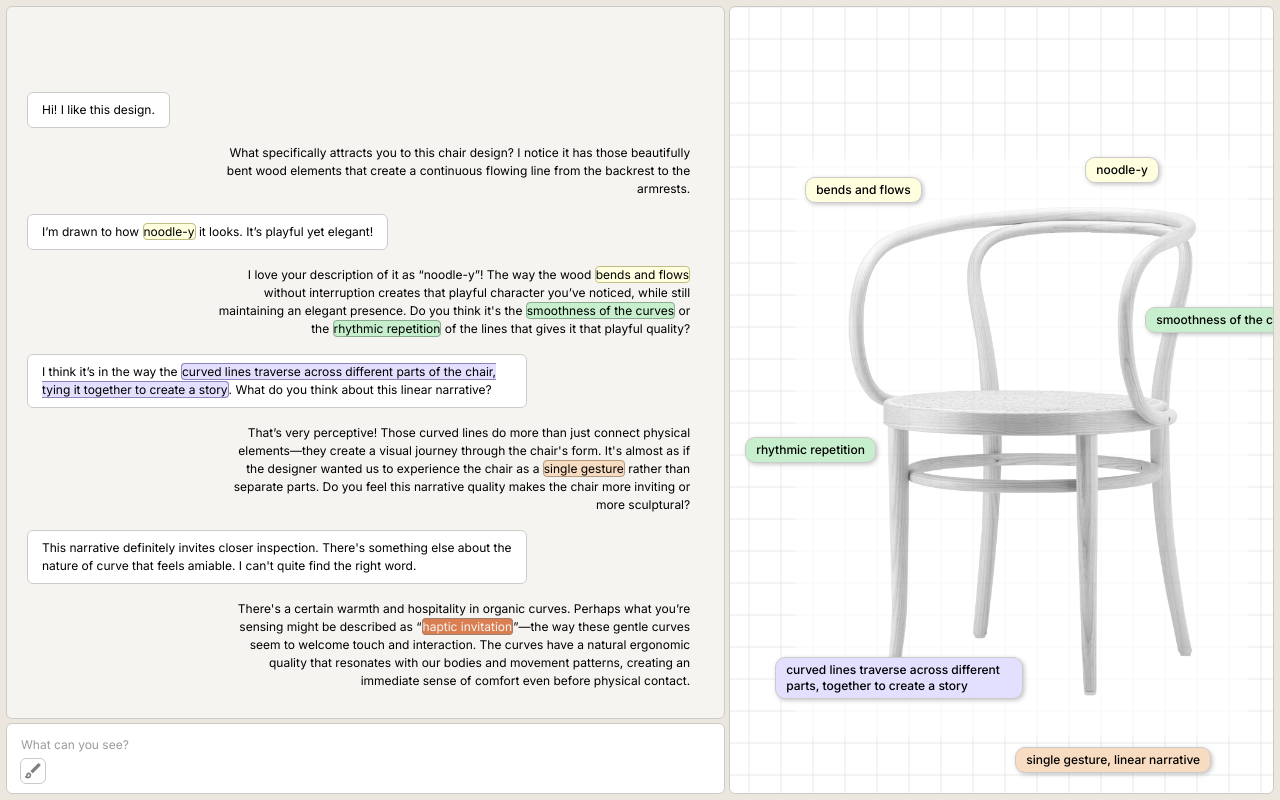
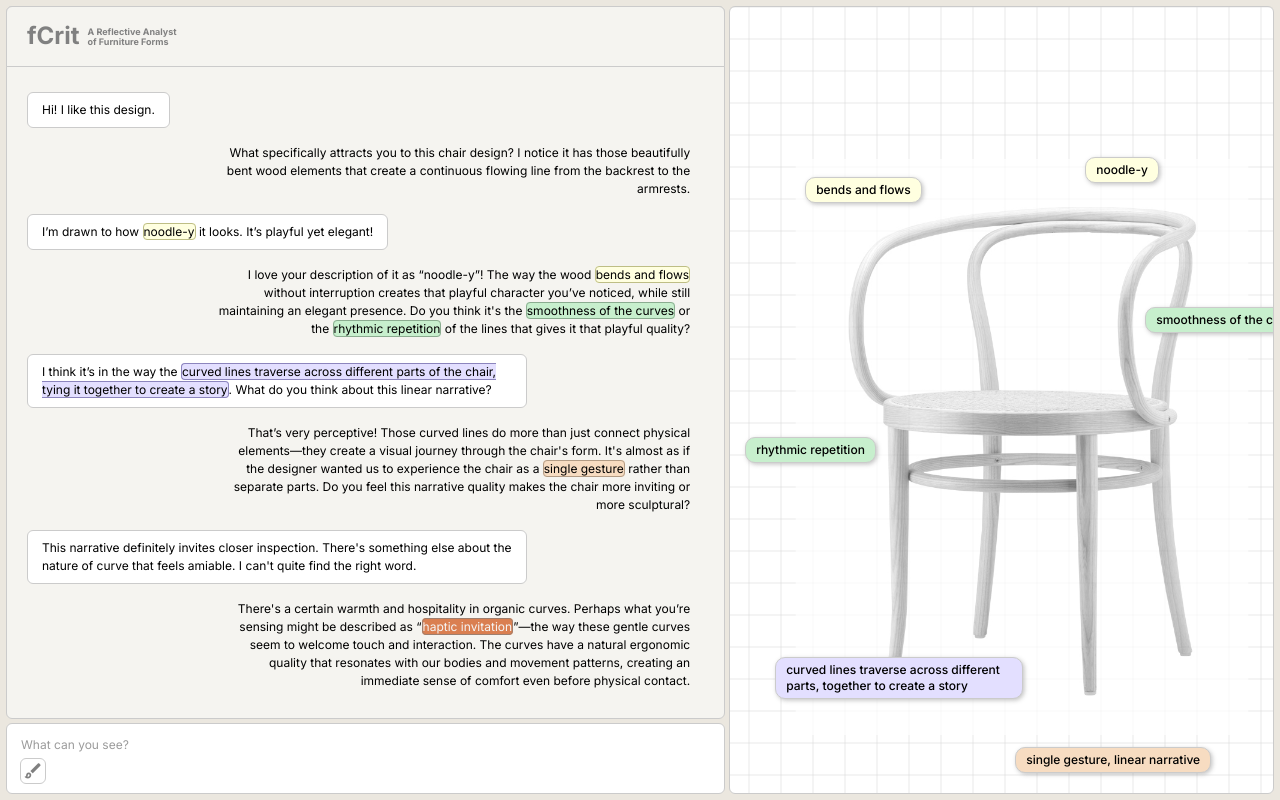
Before and after one commit to ok-val/fCrit-interfaceMockup-2026, a website built with Vite: page index.html in a window 1280 px wide. Built offline with nearby package versions, Linux system fonts and the light colour scheme.

Commit message:
Add fCrit logo

```diff
--- a/index.html
+++ b/index.html
@@ -20,6 +20,10 @@
 <body>
     <main>
         <section aria-label="Conversation space" id="canvas--conversation">
+            <header>
+                <h1>fCrit</h1>
+                <h4>A Reflective Analyst of Furniture Forms</h4>
+            </header>
             <menu class="color-picker" hidden>
                 <h5></h5>
                 <div class="color-picker--swatch" data-color="sunshine">
--- a/style.css
+++ b/style.css
@@ -88,6 +88,8 @@ h6 {
     --canvas-width: 2000px;
     --canvas-height: 2000px;
 
+    --chat-thread-bg-color: #F5F4F0;
+
     --sunshine: #FFFFE0;
     --lightgreen: #c7efcd;
     --lavender: #e3dfff;
@@ -110,8 +112,36 @@ main {
     grid-template-columns: minmax(66ch, 95ch) minmax(300px, 1fr);
 }
 
+header {
+    position: absolute;
+    padding: 20px 20px;
+    width: 100%;
+    border-bottom: 1px solid var(--border-color);
+
+    display: grid;
+    grid-template-columns: 8ch 16ch;
+
+    color: grey;
+    background-color: var(--chat-thread-bg-color);
+
+    border-radius: var(--border-radius) var(--border-radius) 0 0;
+    border: 1px solid var(--border-color);
+}
+
+header h1 {
+    display: inline-block;
+    font-size: 2rem;
+}
+
+header h4 {
+    display: inline-block;
+    font-size: 0.75rem;
+    line-height: 0.8rem;
+}
+
 
 #canvas--conversation {
+    position: relative;
     display: grid;
     grid-template-rows: 10fr 1fr;
     gap: var(--grid-gap);
@@ -120,7 +150,7 @@ main {
 /* Chat thread */
 
 #window--chat-thread {
-    background-color: #F5F4F0;
+    background-color: var(--chat-thread-bg-color);
     border: 1px solid var(--border-color);
     border-radius: var(--border-radius);
     padding: 20px 20px;
```
